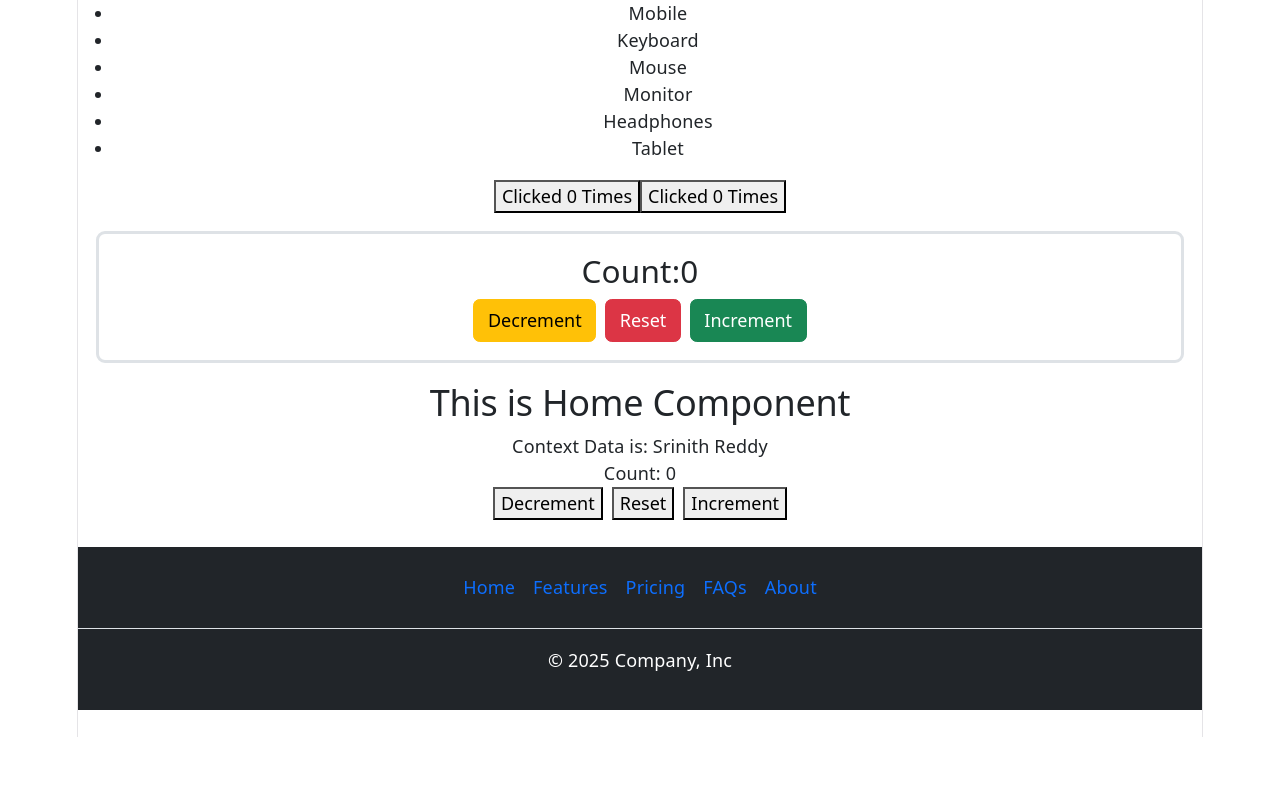
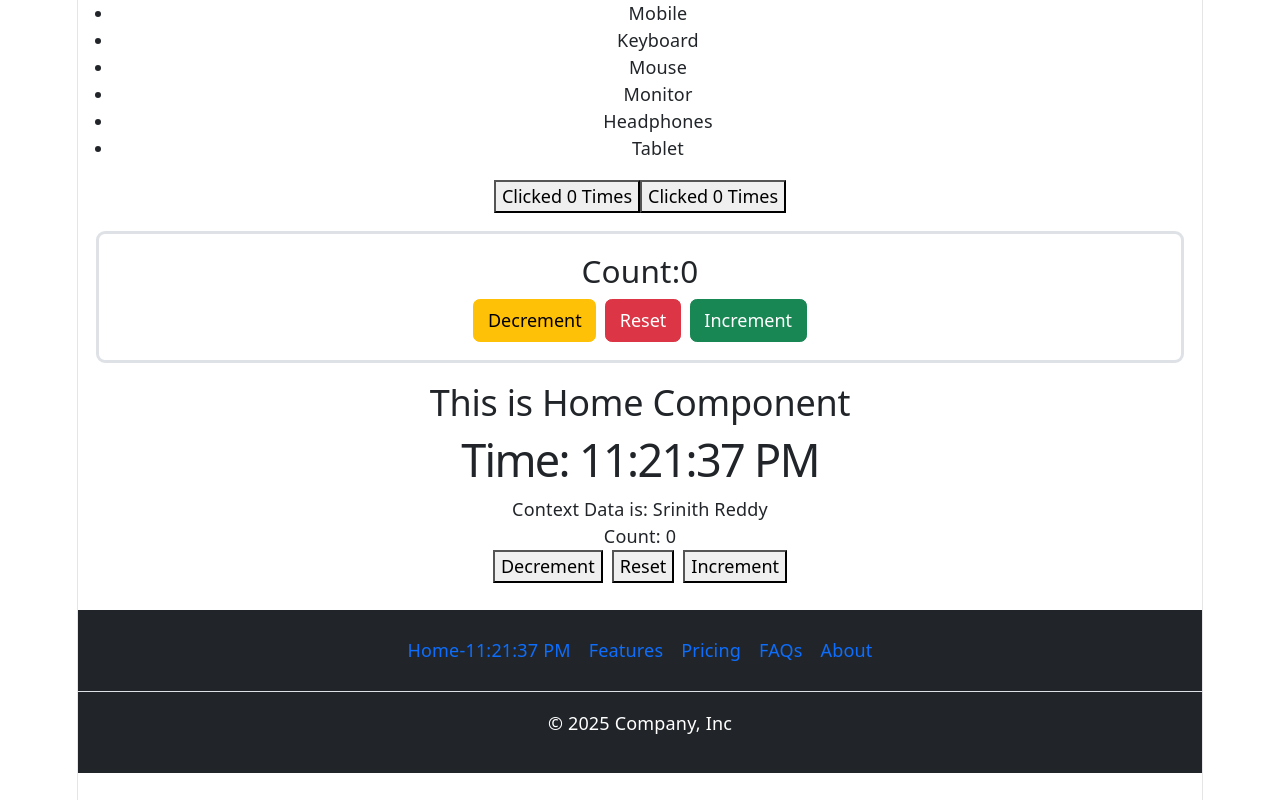
Before and after one commit to srinithreddy16/react-engineering-playbook, a React (Vite) app in the folder my-app/: page / in a window 1280 px wide. Shown: the part 7991-8791 px from the top of the page. Before the commit the page ends 8728 px from the top, so only its background shows below. Built offline with nearby package versions, Linux system fonts and the light colour scheme; no server answers.

Commit message:
Add TimeContext provider and share live time via useTime

```diff
--- a/my-app/eslint.config.js
+++ b/my-app/eslint.config.js
@@ -23,7 +23,11 @@ export default defineConfig([
       'react-hooks/set-state-in-effect': 'off',
       'react-refresh/only-export-components': [
         'error',
-        { allowConstantExport: true, extraHOCs: ['CounterComponent', 'withLogger'] },
+        {
+          allowConstantExport: true,
+          allowExportNames: ['useTime'],
+          extraHOCs: ['CounterComponent', 'withLogger'],
+        },
       ],
     },
   },
--- a/my-app/src/components/counter/CounterDemo.tsx
+++ b/my-app/src/components/counter/CounterDemo.tsx
@@ -1,13 +1,16 @@
 import { useContext, useState } from "react";
 import { userContext } from "../../utils/app_context";
+import { useTime } from "../../utils/TimeContext";
 
 
 export default function CounterDemo() {
   const [count, setCount] = useState(0);
   const userData = useContext(userContext);
+  const time = useTime();
 
   return (
     <div>
+      <h1>Time: {time}</h1>
       <div>Context Data is: {userData}</div>
       <div id='count' data-testid="count">Count: {count}</div>
       <button onClick={() => setCount(count - 1)} >Decrement</button>
--- a/my-app/src/components/footer/footer.tsx
+++ b/my-app/src/components/footer/footer.tsx
@@ -1,9 +1,12 @@
+import { useTime } from "../../utils/TimeContext";
+
 function Footer() {
+  const time = useTime();
   return (
     <footer className="py-3 my-4 bg-dark text-white">
       <ul className="nav justify-content-center border-bottom pb-3 mb-3">
         <li className="nav-item">
-          <a href="#" className="nav-link px-2">Home</a>
+          <a href="#" className="nav-link px-2">Home-{time}</a>
         </li>
         <li className="nav-item">
           <a href="#" className="nav-link px-2">Features</a>
--- a/my-app/src/main.tsx
+++ b/my-app/src/main.tsx
@@ -7,12 +7,15 @@ import "bootstrap/dist/js/bootstrap.bundle.min.js";
 import { BrowserRouter } from 'react-router-dom';
 import { userContext } from './utils/app_context.ts';
 import { loggedInUser } from './services/user_information_service.ts';
+import { TimeProvider } from './utils/TimeContext.tsx';
 
 createRoot(document.getElementById('root')!).render(
   <StrictMode>
     <BrowserRouter>
       <userContext.Provider value={loggedInUser}>
-	      <App />
+        <TimeProvider>
+          <App />
+        </TimeProvider>
 	    </userContext.Provider>
     </BrowserRouter>
   </StrictMode>,
--- /dev/null
+++ b/my-app/src/utils/TimeContext.tsx
@@ -0,0 +1,34 @@
+import {
+  createContext,
+  useState,
+  useEffect,
+  useContext,
+} from "react";
+
+const TimeContext = createContext<string>("");
+
+interface TimeProviderProps {
+  children: any;
+}
+
+export const TimeProvider = ({ children }: TimeProviderProps) => {
+  const [currentTime, setCurrentTime] = useState<string>(
+    new Date().toLocaleTimeString()
+  );
+
+  useEffect(() => {
+    const timer = setInterval(() => {
+      setCurrentTime(new Date().toLocaleTimeString());
+    }, 1000);
+
+    return () => clearInterval(timer);
+  }, []);
+
+  return (
+    <TimeContext.Provider value={currentTime}>
+      {children}
+    </TimeContext.Provider>
+  );
+};
+
+export const useTime = () => useContext(TimeContext);
```
